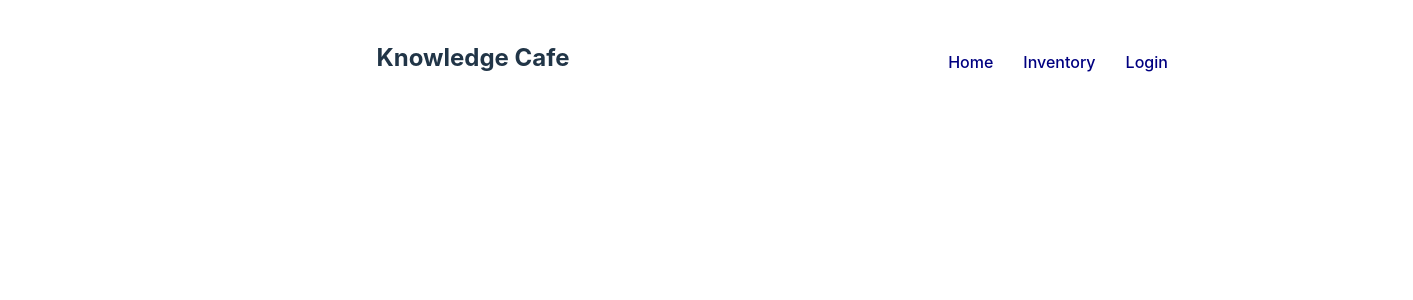
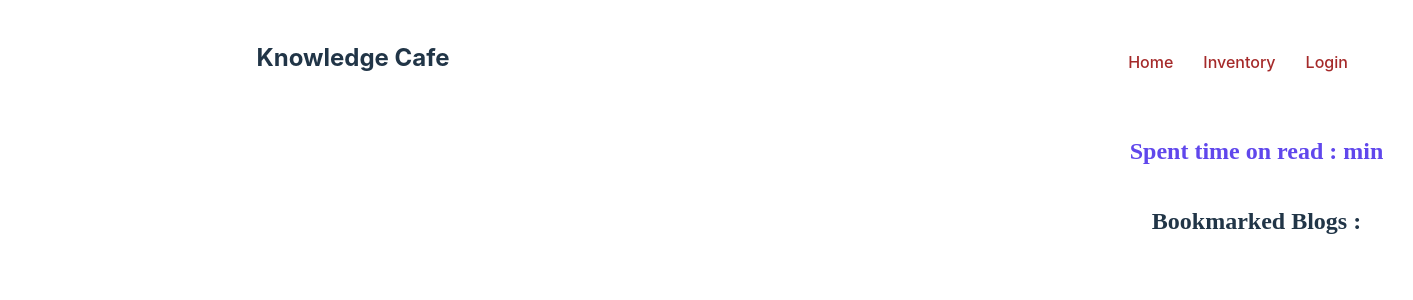
Before and after one commit to Wasey-Rahman/My-Knowledge, a React (Vite) app: page / in a window 1280 px wide. Shown: the top 300 px of the page, 1413 px wide, since content can reach past the window. Built offline with nearby package versions, Linux system fonts and the light colour scheme.

Commit message:
Learn-Container

```diff
--- a/src/App.jsx
+++ b/src/App.jsx
@@ -1,5 +1,6 @@
 import './App.css'
 import Header from './components/Header/Header'
+import Learn from './components/Learn/Learn';
 
 
 
@@ -10,6 +11,7 @@ function App() {
   return (
     <div className="App">
     <Header></Header>
+    <Learn></Learn>
       </div>
   )
 }
--- a/src/components/Header/Header.css
+++ b/src/components/Header/Header.css
@@ -1,6 +1,6 @@
 #root{
     padding: 0 2rem;
-    min-width: 100%;
+    /* min-width: 100%; */
 }
 .Header{
 display: flex;
@@ -12,19 +12,20 @@ align-items: center;
     position: absolute;
     width: 306px;
     height: 64px;
-    left: 320px;
+    left: 500px;
+    right: 320px;
     top: 50px;
     }
 
     .Link{
         margin-right: 30px;
-        color: navy;
+        color: brown;
     }
 
 .Heading{
     position: absolute;
     width: 306px;
     height: 64px;
-    left: 320px;
+    left: 200px;
     top: 20px;
 }
--- /dev/null
+++ b/src/components/Learn/Learn.css
@@ -0,0 +1,23 @@
+.Learn-container{
+    display: grid ;
+    /* grid-template-columns: 1fr 1fr; */
+}
+
+.time{
+    position: absolute;
+    width: 313px;
+    height: 38px;
+    left: 1100px;
+    top: 100px;
+
+    font-family: 'Exo 2';
+    font-style: normal;
+    font-weight: 700;
+    font-size: 24px;
+    line-height: 160%;
+
+}
+
+.Title{
+     color: #6047EC;
+}
--- /dev/null
+++ b/src/components/Learn/Learn.jsx
@@ -0,0 +1,21 @@
+import React from 'react';
+import './Learn.css'
+const Learn = () => {
+    return (
+        <div className='Learn-container'>
+            <div className="item-container">
+
+            </div>
+            <div className="time">
+             <h4 className='Title'>Spent time on read :   min</h4>
+             <div className=" bookmark-container">
+              <h4>Bookmarked Blogs : </h4>
+
+
+             </div>
+            </div>
+        </div>
+    );
+};
+
+export default Learn;
```
